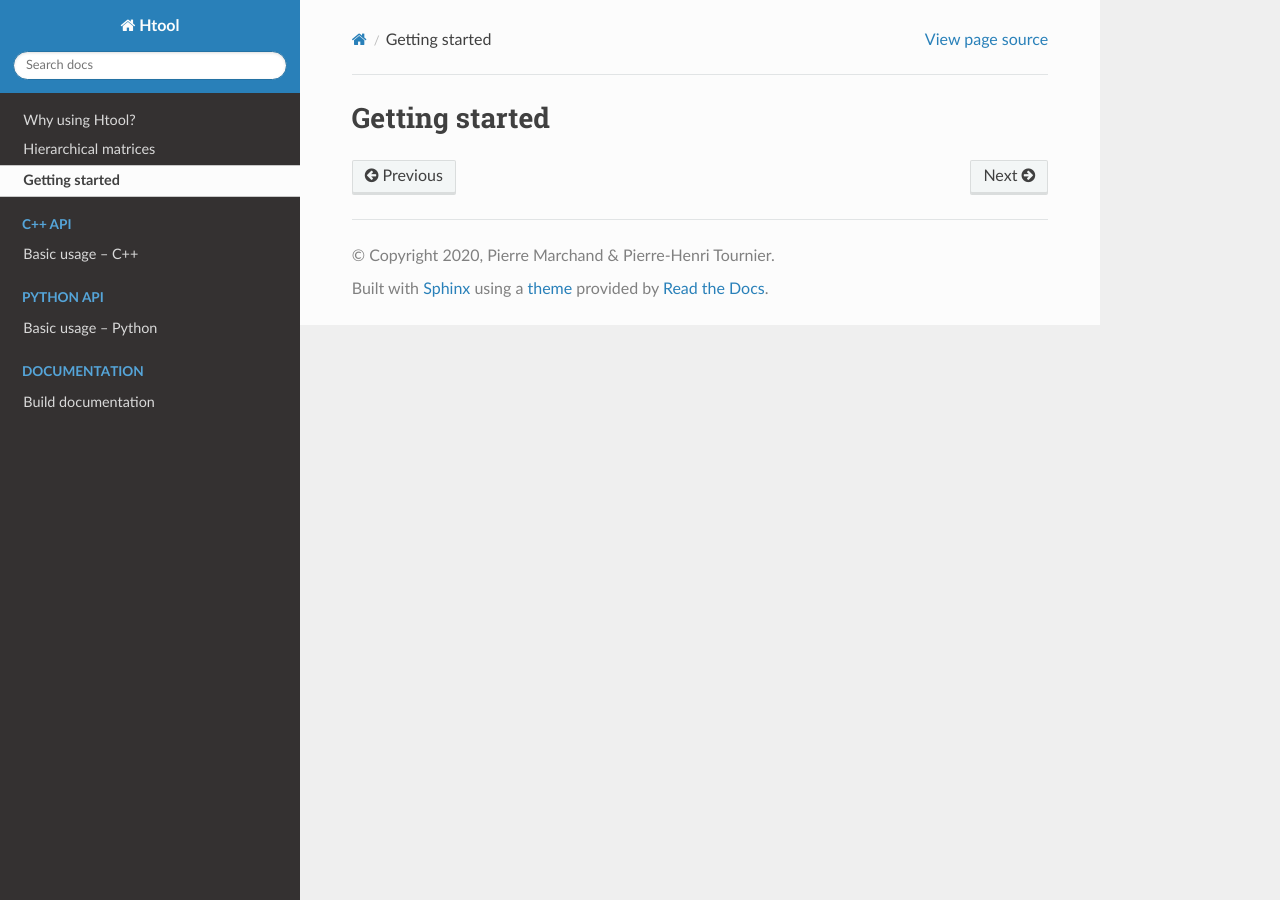
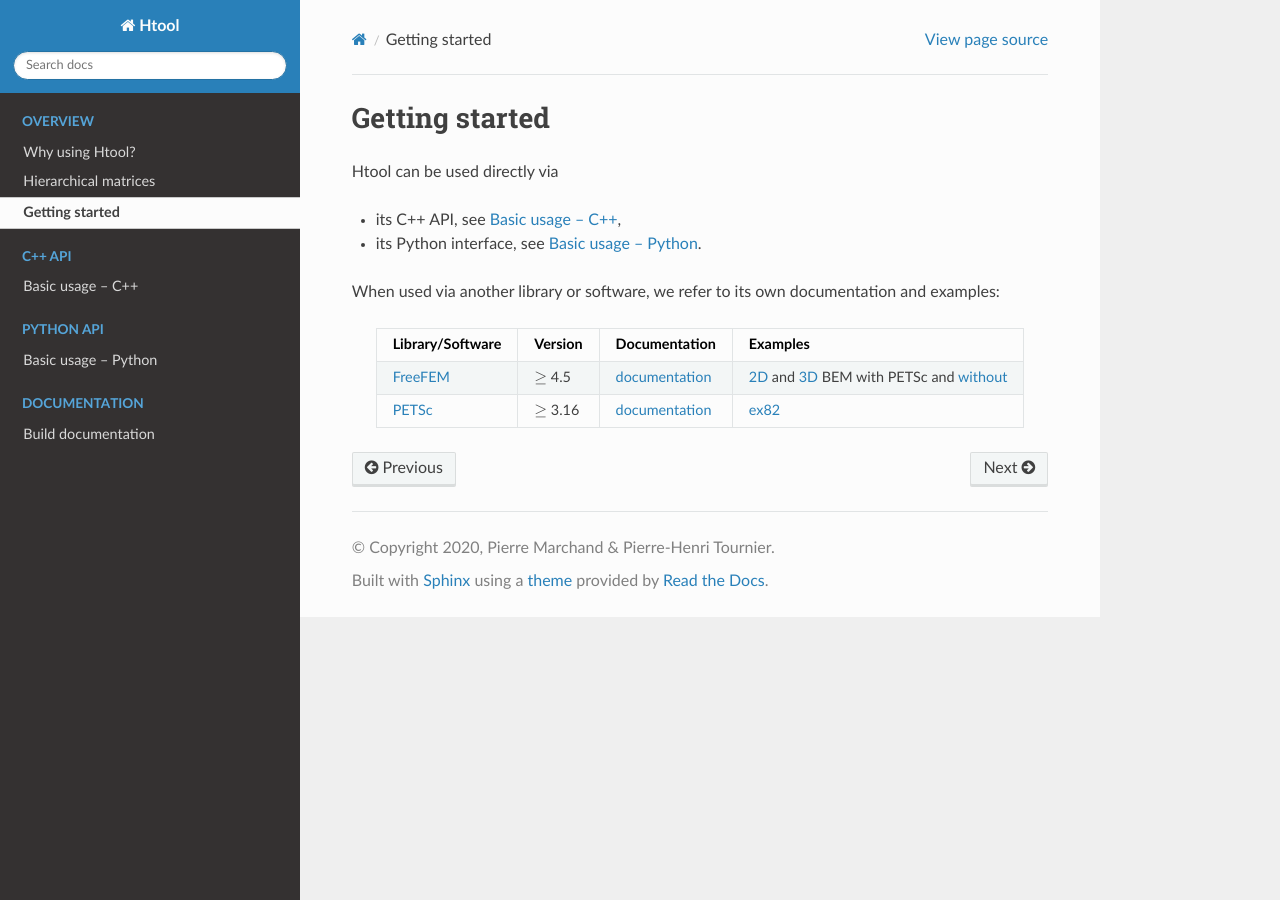
Before and after one commit to htool-ddm/htool_documentation, a Sphinx documentation site: the page built from docs/source/introduction/getting_started.rst, in a window 1280 px wide. Built offline with Sphinx 7.4.7 and the Read the Docs theme 2.0.0, drawn with Linux system fonts in a browser that asks for light colours.

Commit message:
overview updated

```diff
--- a/docs/source/cpp_api/basic_usage_cpp.rst
+++ b/docs/source/cpp_api/basic_usage_cpp.rst
@@ -1,4 +1,5 @@
 
+.. _cpp_api:
 
 Basic usage -- C++
 ##################
--- a/docs/source/index.rst
+++ b/docs/source/index.rst
@@ -11,6 +11,7 @@
 
 .. toctree::
    :maxdepth: 2
+   :caption: Overview
 
    introduction/why
    introduction/overview
--- a/docs/source/introduction/getting_started.rst
+++ b/docs/source/introduction/getting_started.rst
@@ -1,3 +1,35 @@
 
 Getting started
 ################
+
+Htool can be used directly via
+
+- its C++ API, see :ref:`cpp_api`,
+- its Python interface, see :ref:`python_api`.
+
+When used via another library or software, we refer to its own documentation and examples:
+
+.. tabularcolumns:: |l|c|c|c|
+
+.. list-table::
+   :header-rows: 1
+   :align: center
+
+   * - Library/Software
+     - Version
+     - Documentation
+     - Examples
+   * - `FreeFEM <https://freefem.org>`_
+     - :math:`\geq` 4.5
+     - `documentation <https://doc.freefem.org/introduction/index.html>`_
+     - `2D <https://github.com/FreeFem/FreeFem-sources/blob/develop/examples/hpddm/helmholtz-3d-line-PETSc-complex.edp>`_ and `3D <https://github.com/FreeFem/FreeFem-sources/blob/develop/examples/hpddm/helmholtz-3d-surf-PETSc-complex.edp>`_ BEM with PETSc and `without <https://github.com/FreeFem/FreeFem-sources/blob/develop/examples/mpi/Helmholtz_circle_Dirichlet.edp>`_
+   * - `PETSc <https://petsc.org/release/>`_
+     - :math:`\geq` 3.16
+     - `documentation <https://petsc.org/main/docs/manualpages/Mat/MATHTOOL.html#MATHTOOL>`_
+     - `ex82 <https://petsc.org/main/src/ksp/ksp/tutorials/ex82.c.html>`_
+
+
+
+
+..   - FreeFEM: `documentation <https://doc.freefem.org/introduction/index.html>`_
+..   - PETSc: `documentation <https://petsc.org/main/docs/manualpages/Mat/MATHTOOL.html>`_ and `example <https://petsc.org/main/src/ksp/ksp/tutorials/ex82.c.html>`_
--- a/docs/source/python_api/basic_usage_py.rst
+++ b/docs/source/python_api/basic_usage_py.rst
@@ -1,4 +1,5 @@
 
+.. _python_api:
 
 Basic usage -- Python
 #####################
```
Also changed, not shown: docs/source/introduction/overview.rst (+24 -0 lines), docs/source/_static/block_tree.svg (added), docs/source/_static/cluster_tree.svg (added), docs/source/tikz/figure_0.png (added), docs/source/tikz/figure_1.png (added), docs/source/tikz/figure_2.png (added), 4 other files.
